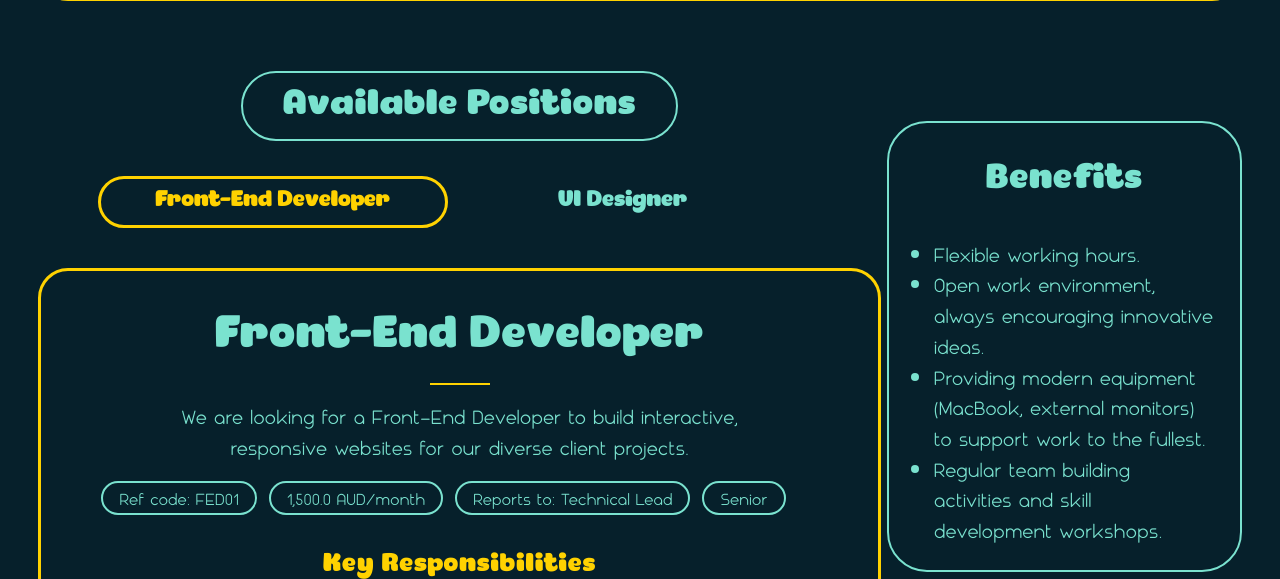
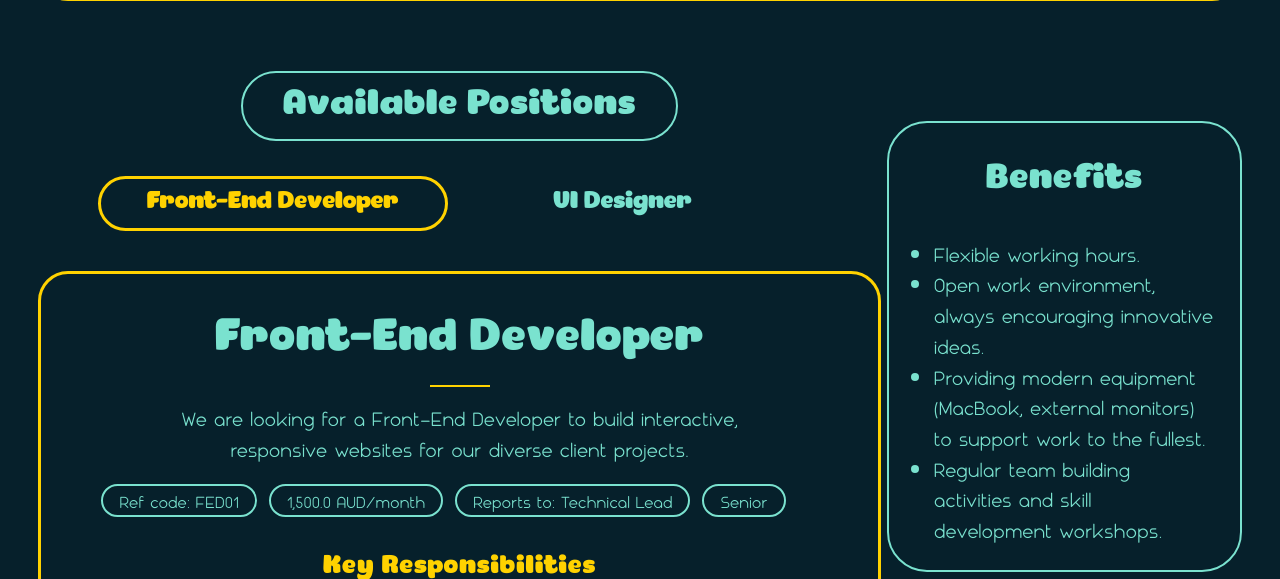
Before and after one commit to bachcodetinh/gito_gatos, a PHP site: page /jobs.html in a window 1280 px wide. Shown: the part 699-1278 px from the top of the page. Run offline with PHP 8.4, Linux system fonts and the light colour scheme.

Commit message:
Ngan fixed switch bar

```diff
--- a/ngan-folder/ngan-style.css
+++ b/ngan-folder/ngan-style.css
@@ -287,7 +287,7 @@ aside.benefits ul {
   padding: 8px 0;
   text-align: center;
   font-family: "iCiel Pony";
-  font-size: 1.4rem;
+  font-size: 1.5rem;
 }
 
 /* Yellow rounded box that slides left / right */
```
